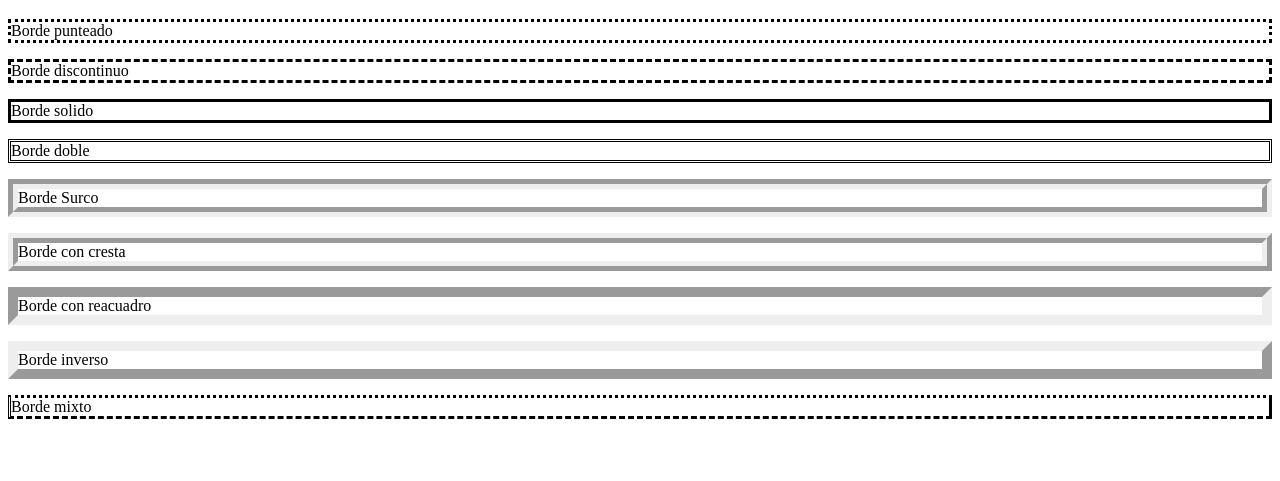
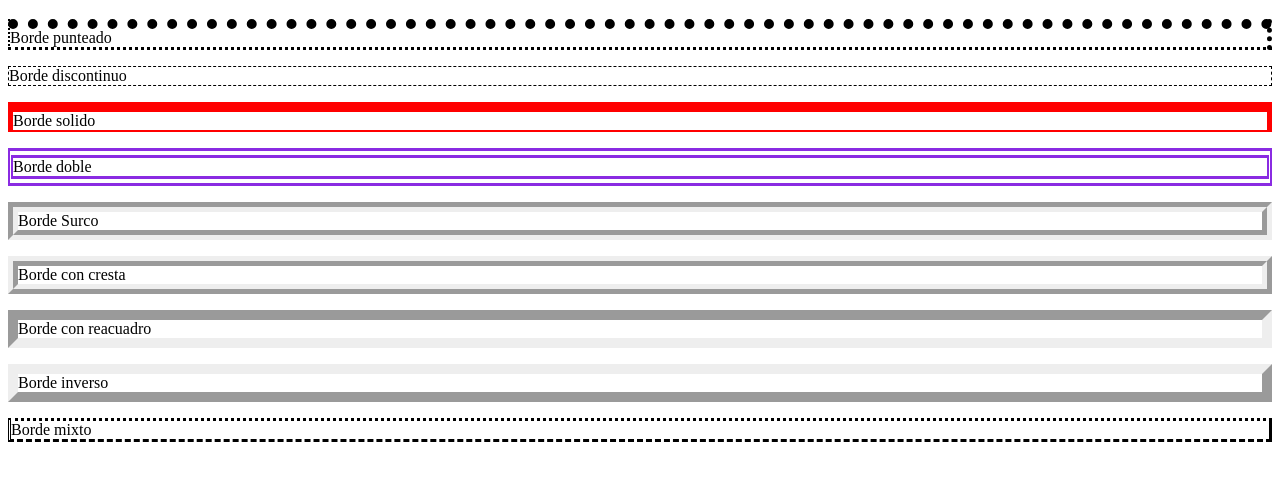
Before and after one commit to Mich43ll/universidad_HTML, a plain HTML site: page CSS/Leccion02/index.html in a window 1280 px wide. Shown: the part 61-542 px from the top of the page. Drawn offline with Linux system fonts and the light colour scheme.

Commit message:
primer intento de usar linux con git

```diff
--- a/CSS/Leccion02/css/estilo.css
+++ b/CSS/Leccion02/css/estilo.css
@@ -4,18 +4,22 @@ h1{
 
 .punteado{
     border-style: dotted;
+    border-width: 10px 5px 3px 2px;
 }
 
 .discontinuo{
     border-style: dashed;
+    border-width: thin; /*Thin: estilo de borde mas delgado, medium: borde mediano, thick: borde mas grueso*/
 }
 
 .solida{
-    border-style: solid;
+    border: solid red;
+    border-width: 10px 5px 2px ;
 }
 
 .doble{
-    border-style: double;
+    border: double blueviolet;
+    border-width: 10px 5px;
 }
 
 .surco {
```
